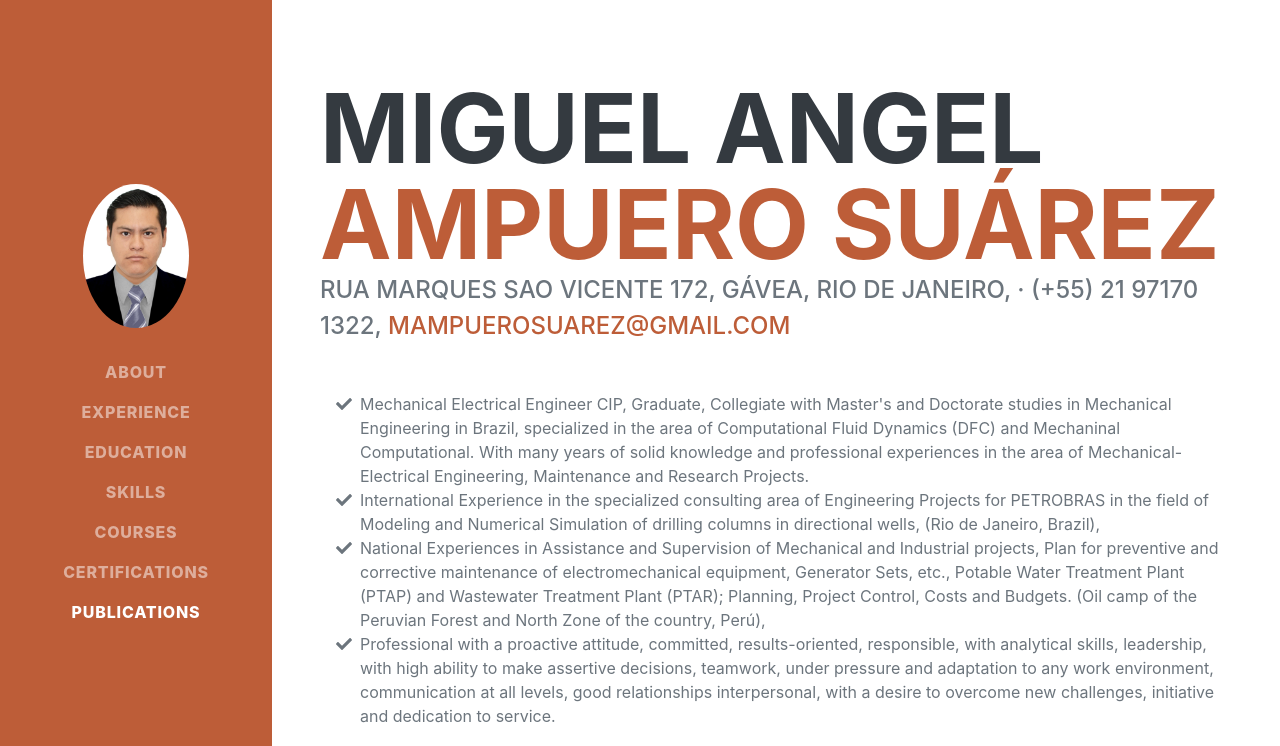
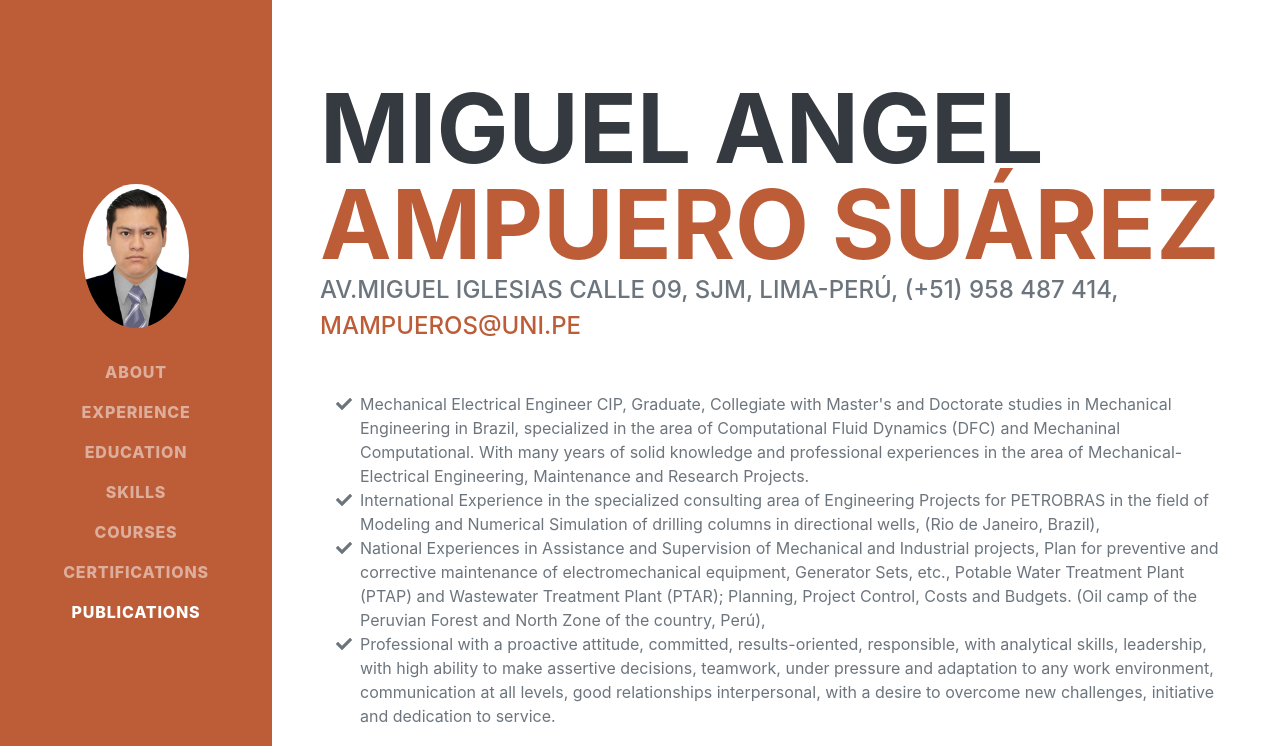
Before and after one commit to Miguel-Devpy/Curriculum_Vitae, a plain HTML site: page index.html in a window 1280 px wide. Shown: the top 746 px of the page. Drawn offline with nearby package versions, Linux system fonts and the light colour scheme; a web font is replaced by a local one.

Commit message:
Update index.html

```diff
--- a/index.html
+++ b/index.html
@@ -40,7 +40,7 @@
             <section class="resume-section" id="about">
                 <div class="resume-section-content">
                     <h1 class="mb-0">Miguel Angel <span class="text-primary">Ampuero Suárez</span></h1>
-                    <div class="subheading mb-5"> Rua Marques Sao Vicente 172, Gávea, Rio de Janeiro, · (+55) 21 97170 1322, <a href="mailto:name@email.com">mampuerosuarez@gmail.com</a></div>
+                    <div class="subheading mb-5"> Av.Miguel Iglesias Calle 09, SJM, Lima-Perú, (+51) 958 487 414, <a href="mailto:name@email.com">mampueros@uni.pe</a></div>
                     <ul class="fa-ul mb-0">
                             <li>
                                 <span class="fa-li"><i class="fas fa-check"></i></span>Mechanical Electrical Engineer CIP, Graduate, Collegiate with Master's and Doctorate studies in Mechanical Engineering in Brazil,
```
